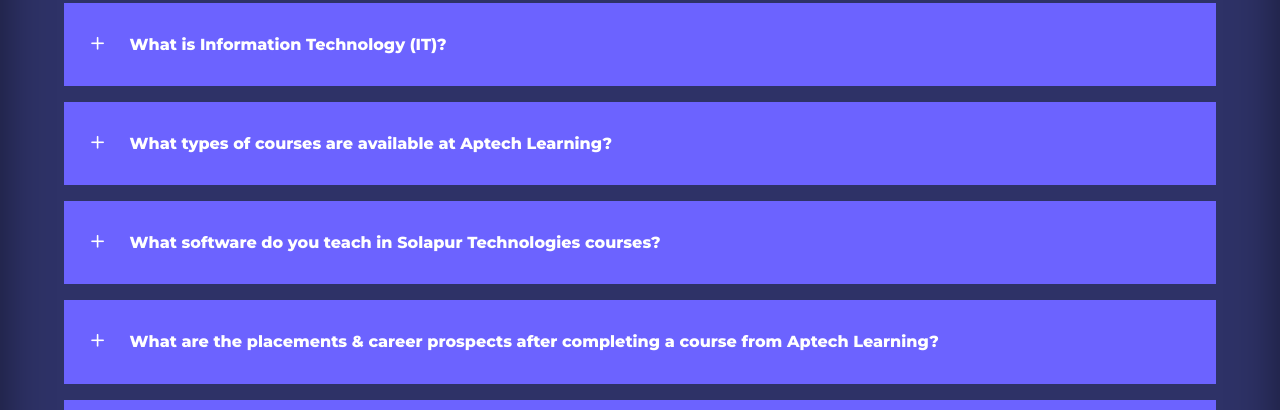
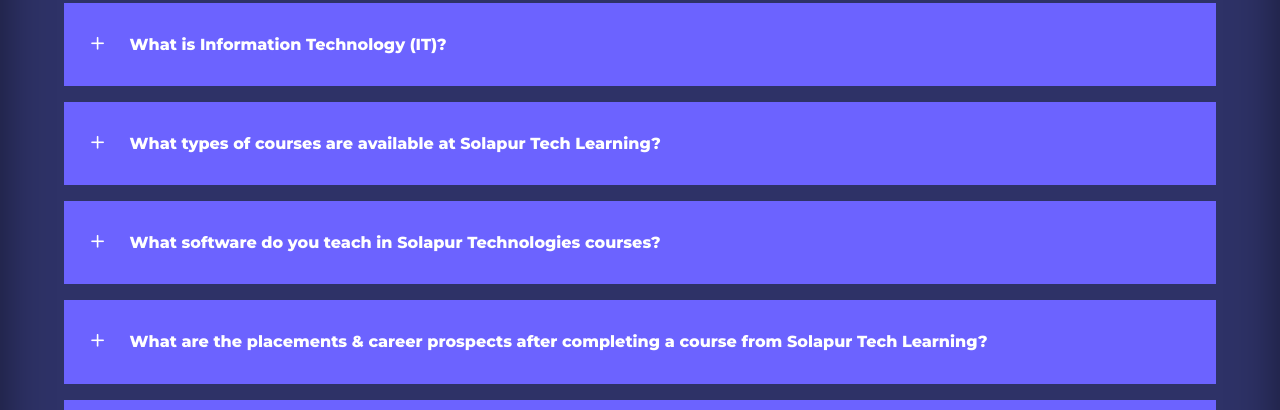
Before and after one commit to anilgaikwad03/anilgaikwad03.github.io, a plain HTML site: page index.html in a window 1280 px wide. Shown: the part 2460-2870 px from the top of the page. Drawn offline with nearby package versions, Linux system fonts and the light colour scheme.

Commit message:
Update index.html

```diff
--- a/index.html
+++ b/index.html
@@ -143,7 +143,7 @@
             <article class="faq">
                 <div class="faq__icon"><i class="uil uil-plus"></i></div>
                 <div class="question__answer">
-                    <h4>What types of courses are available at Aptech Learning?</h4>
+                    <h4>What types of courses are available at Solapur Tech Learning?</h4>
                     <p>Solapur Technologies offers a variety of courses - technology courses for IT students, career programs for students wanting to enter the IT sector, certification courses for IT professionals to enhance their career and basic IT programs for school students, housewives/senior citizens etc. <br>Learn to work with software like C, C++, .Net, Java, C# etc. Get certified & add an extra edge to your IT career. <br>Class timings are such that even working people can attend courses as per their convenience.
                     </p>
                 </div>
@@ -158,7 +158,7 @@
             <article class="faq">
                 <div class="faq__icon"><i class="uil uil-plus"></i></div>
                 <div class="question__answer">
-                    <h4>What are the placements & career prospects after completing a course from Aptech Learning?</h4>
+                    <h4>What are the placements & career prospects after completing a course from Solapur Tech Learning?</h4>
                     <p>Solapur Technlogies has a dedicated Placement Cell that works round the year to ensure its students land great job placements. <br> In addition, the institute regularly conducts placement workshops to prepare students to face job interviews & aptitude tests.</p>
                 </div>
             </article>
```
